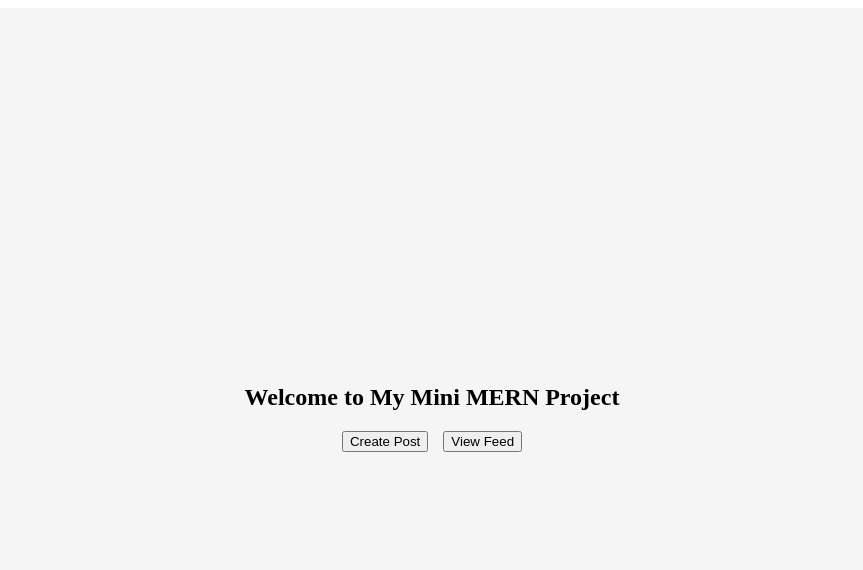
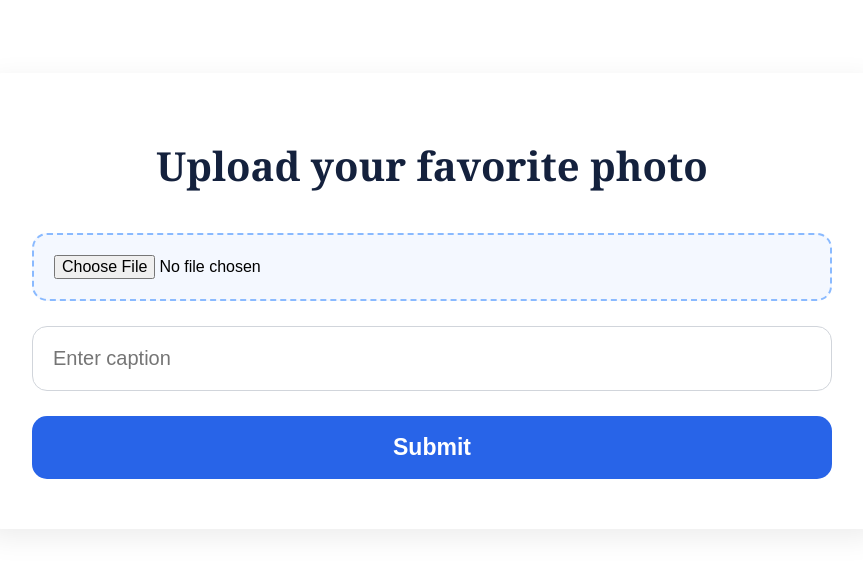
Before and after one commit to sanjana48455/Mini-MERN-project, a React app in the folder Frontend/: page / in a window 1280 px wide. Shown: the top 570 px of the page, without its empty margins (208-1071 px from the left). Built offline with nearby package versions, Linux system fonts and the light colour scheme; the HTML template or start-up script is replaced by a standard one.

Commit message:
Set create post as home page

```diff
--- a/Frontend/src/App.jsx
+++ b/Frontend/src/App.jsx
@@ -1,32 +1,7 @@
 import React from 'react'
-import { BrowserRouter as Router, Routes, Route, Link } from 'react-router-dom'
+import { BrowserRouter as Router, Routes, Route } from 'react-router-dom'
 import CreatePost from './pages/CreatePost'
 import Feed from './pages/feed'
-
-const Home = () => {
-  return (
-    <section style={{
-      minHeight: "100vh",
-      display: "flex",
-      flexDirection: "column",
-      justifyContent: "center",
-      alignItems: "center",
-      background: "#f5f5f5"
-    }}>
-      <h1>Welcome to My Mini MERN Project</h1>
-
-      <div style={{ display: "flex", gap: "15px" }}>
-        <Link to="/create-post">
-          <button>Create Post</button>
-        </Link>
-
-        <Link to="/feed">
-          <button>View Feed</button>
-        </Link>
-      </div>
-    </section>
-  )
-}
 
 const App = () => {
   return (
@@ -35,7 +10,7 @@ const App = () => {
 
         <Route
           path="/"
-          element={<Home />}
+          element={<CreatePost />}
         />
 
         <Route
@@ -48,11 +23,6 @@ const App = () => {
           element={<Feed />}
         />
 
-        <Route
-          path="/about"
-          element={<h1>hello world</h1>}
-        />
-
       </Routes>
     </Router>
   )
```
